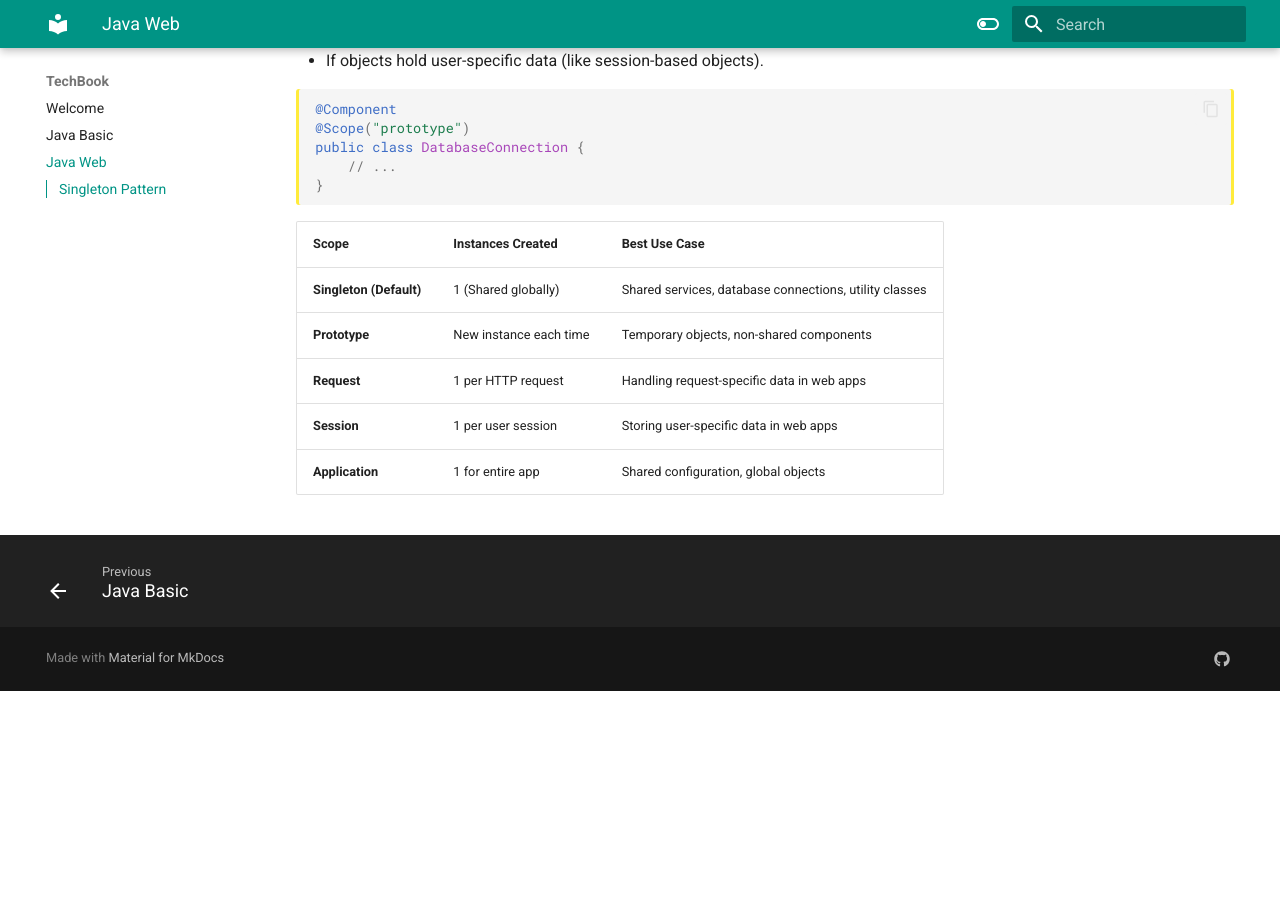
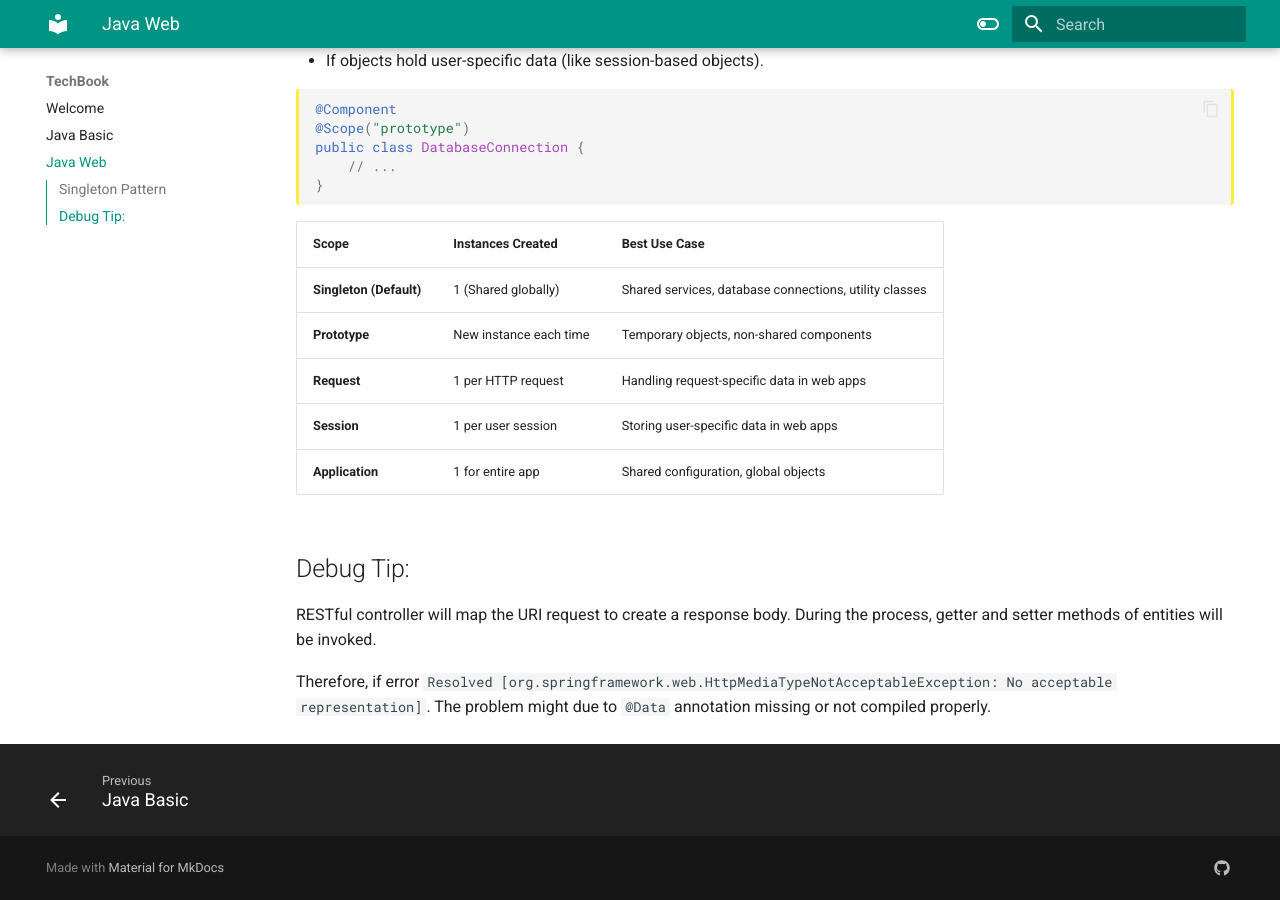
Before and after one commit to SoySauceZhu/TechBook, an MkDocs documentation site: the page built from docs/javaWeb.md, in a window 1280 px wide and 900 px high, scrolled down 551 px. Built offline with MkDocs 1.6.1 and Material for MkDocs 9.7.7, drawn with Linux system fonts in a browser that asks for light colours; before the commit the page ends 1242 px from its top, so only the background shows below that.

Commit message:
update ;

```diff
--- a/docs/javaWeb.md
+++ b/docs/javaWeb.md
@@ -39,3 +39,9 @@ public class DatabaseConnection {
 | **Request**         | 1 per HTTP request       | Handling request-specific data in web apps    |
 | **Session**         | 1 per user session       | Storing user-specific data in web apps        |
 | **Application**     | 1 for entire app         | Shared configuration, global objects         |
+
+
+## Debug Tip:
+RESTful controller will map the URI request to create a response body. During the process, getter and setter methods of entities will be invoked.
+
+Therefore, if error `Resolved [org.springframework.web.HttpMediaTypeNotAcceptableException: No acceptable representation]`. The problem might due to `@Data` annotation missing or not compiled properly.
```
